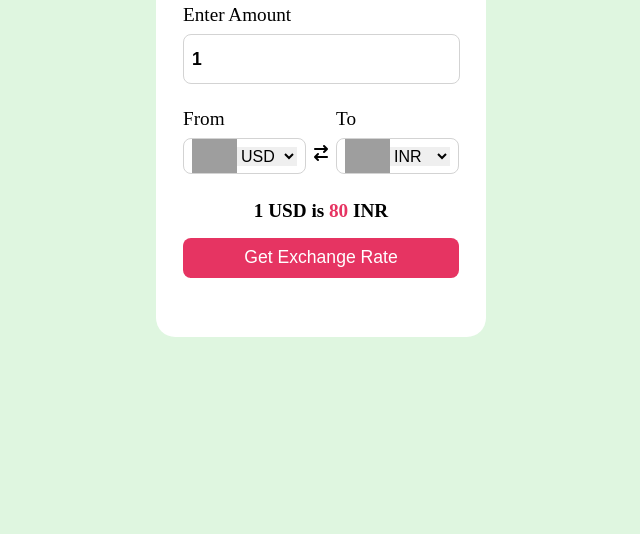
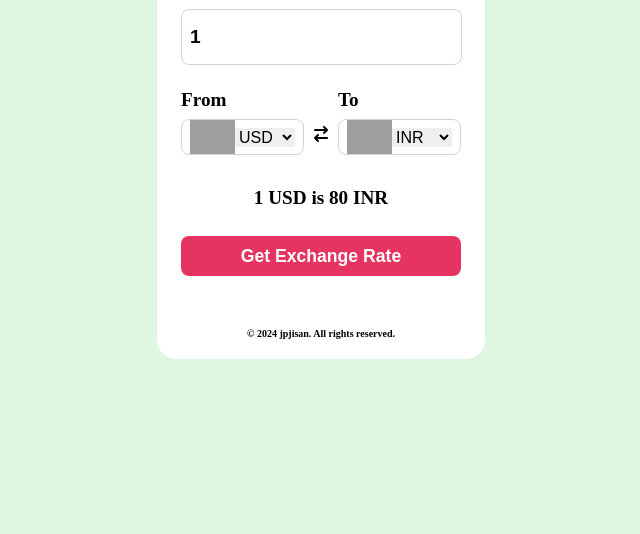
Before and after one commit to jpjisan/Currency-Exchange, a plain HTML site: page index.html in a window 1280 px wide. Shown: the part 266-800 px from the top of the page, without its empty margins (319-959 px from the left). Drawn offline with Linux system fonts and the light colour scheme; no server answers; grey boxes are pictures that could not be loaded.

Commit message:
font weight chnge

```diff
--- a/index.html
+++ b/index.html
@@ -48,7 +48,14 @@
         <div class="msg"><p>1 USD is <b>80</b> INR</p></div>
         <button id="exchange-btn">Get Exchange Rate</button>
       </form>
+      <footer>
+        <div class="footer-content">
+            <p>&copy; 2024 jpjisan. All rights reserved.</p>
+        </div>
+    </footer>
     </div>
+
+
     <script src="codes.js"></script>
     <script src="app.js"></script>
   </body>
--- a/style.css
+++ b/style.css
@@ -9,16 +9,18 @@ body{
     align-items: center;
     height: 100vh;
     background-color: #dff6e0;
+    flex-direction: column;
 }
 h2{
     text-align: center;
 }
 .container{
     background-color: white;
-    padding: 1.7rem;
+    padding: 1.5rem;
     border-radius: 1.2rem;
     width: 45%vh;
-    height: 55%vh;
+    height: 40%vh;
+    padding-bottom: 0px;
 
 }
 form{
@@ -30,10 +32,10 @@ form select ,input,button{
     outline: none;
 }
 form input{
-    font-size: 1.1rem;
+    font-size: 1.2rem;
     border: 1px solid lightgrey;
     border-radius: .5rem;
-    padding: .5rem;
+    padding:.7rem .5rem;
     width: 94%;
 
     height: 2rem;
@@ -71,18 +73,19 @@ form input{
     margin-top: 1.5rem;
 }
 .msg{
-    margin-top: 1.6rem;
+    margin-top: 2rem;
     font-size: 1.3rem;
     font-weight: 600;
     text-align: center;
 }
 #exchange-btn{
     height: 2.5rem;
-    margin-top: 1rem;
+    margin-top: 1.7rem;
     background-color: #E63462;
     border-radius: .5rem;
     color: white;
     font-size: 1.1rem;
+    font-weight: 550;
     cursor: pointer;
     &:hover{
         border: 1px solid lightgrey;
@@ -90,11 +93,22 @@ form input{
 }
 p{
     font-size: 1.2rem;
+    font-weight: 550;
 }
-.msg{
-    p{
-        b{
-            color: #E63462;
-        }
-    }
+
+.content {
+    flex:1;
 }
+
+footer {
+    /* background-color: #333; */
+    color: black;
+    text-align: center;
+    padding: 20px 0;
+    width: 100%;
+}
+
+.footer-content p {
+    margin: 0px;
+    font-size: 10px;
+}
```
